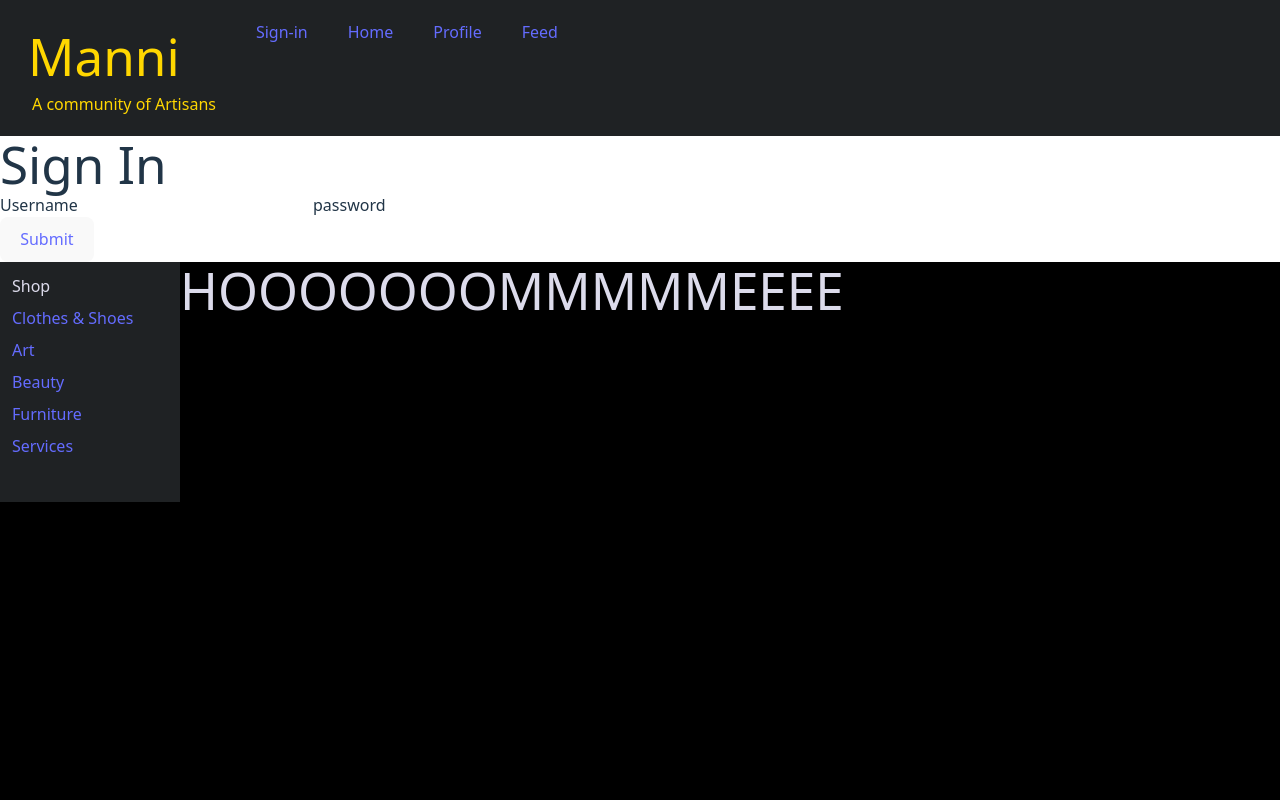
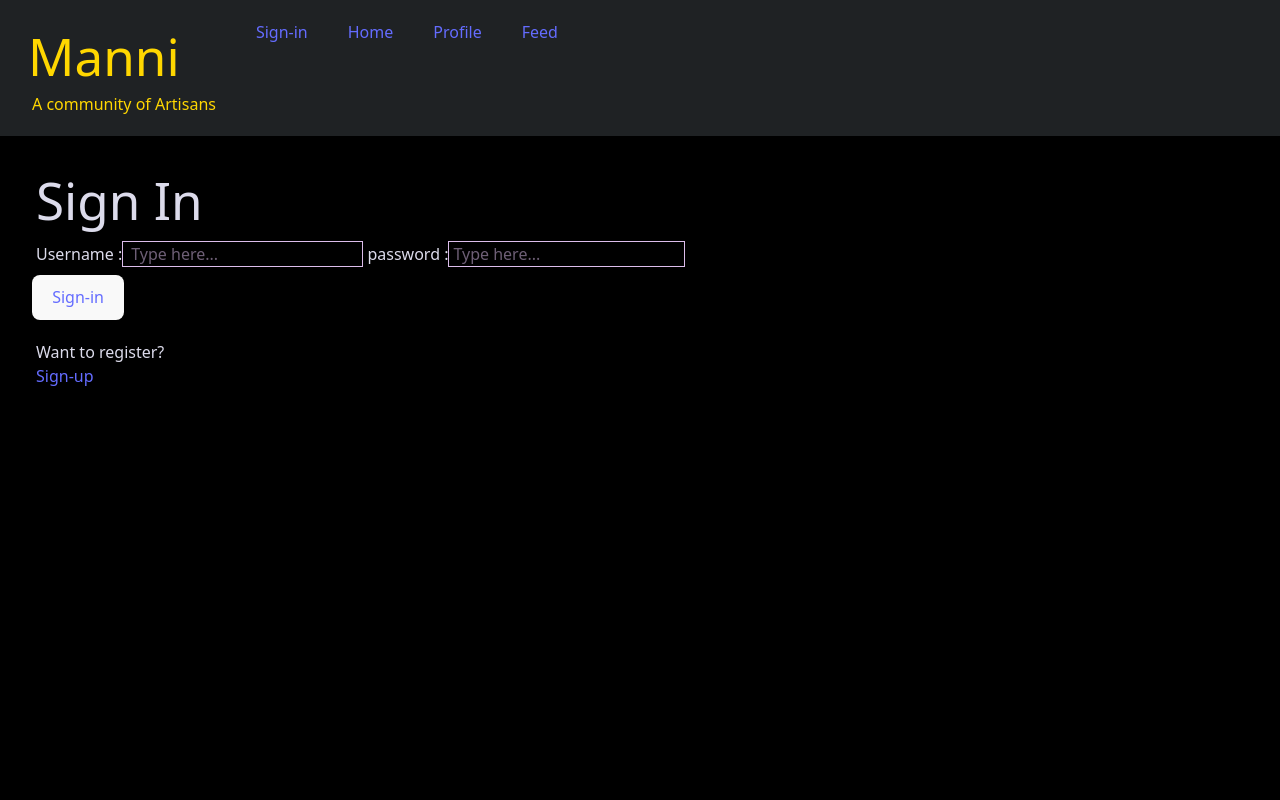
Before and after one commit to shabalalaLandiwe/viteReactApp, a React (Vite) app: page /Login in a window 1280 px wide. Shown: the top 800 px of the page. Built offline with nearby package versions, Linux system fonts and the light colour scheme.

Commit message:
fixed form rendering

```diff
--- a/src/App.jsx
+++ b/src/App.jsx
@@ -22,9 +22,11 @@ function App(){
       {/* Routes: a container for all my route definitions */}
 
       <Routes>
+        <Route path="/" element ={<Home/>}/>
         <Route path="/Login" element={<Login/>}/>
+
       </Routes>
-      <Home/>
+
       <Footer/>
     </BrowserRouter>
 
--- a/src/Header.jsx
+++ b/src/Header.jsx
@@ -7,25 +7,27 @@ function Header(){
     // it returns one JSX expression,
     return(
         <>
-            <header class="bg-[#1f2224] space-x-10  w-screen inline-flex p-5">
-                <div class="row-start-1 min-h-18 text-[#ffd700] "  >
+            <header className="bg-[#1f2224] space-x-10  w-screen inline-flex p-5">
+                <div className="row-start-1 min-h-18 text-[#ffd700] "  >
                     <h1 class="p-2">Manni</h1>
                     <h4 class="pl-3"> A community of Artisans </h4>
                 </div>
 
-                <div class="inline-grid space-x-50 space-x-reverse">
+                <div className="inline-grid space-x-50 space-x-reverse">
                         {/* <Link to ="/about">About</Link>  */}
                     <Link to ="/Login">Sign-in</Link>
                 </div>
-                 <div class="inline-grid" >
+                 <div className="inline-grid" >
                         {/* Link: Creates navigation links that update the URL */}
+                        {/* "/" renders home as the root element */}
+                        {/* This mean this page will load on page by default */}
                     <Link to ="/">Home</Link>  {" "}
                 </div>
-                <div class="inline-grid">
+                <div className="inline-grid">
                         {/* <Link to ="/about">About</Link>  */}
                     <Link to ="/Login">Profile</Link>
                 </div>
-                <div class="inline-grid">
+                <div className="inline-grid">
                         {/* <Link to ="/about">About</Link>  */}
                     <Link to ="/Login">Feed</Link>
                 </div>
--- a/src/Login.jsx
+++ b/src/Login.jsx
@@ -1,24 +1,41 @@
 import { Link } from "react-router-dom";
-function Login(){
+const Login =() =>{
     return(
-        <div className="Registration-page">
-            <h1>Sign In</h1>
+        <div className="Registration-page p-6 bg-[#000000]
+        text-[#dcdbeb]  h-screen  ">
+            <h1 className="p-3"> Sign In</h1>
 
-            <form>
-                <label> Username
-                    <input type="text" ></input>
-                </label>
+            <form className="">
+                <label className="pr-3"/> Username :
+                <input type="text" className="bg-[#000000]
+                pl-2 text-[#dcbdeb]
+                border focus:outline-none focus:ring-0 focus:border-white"
+                placeholder="Type here..."
+                    />
 
-                 <label> password
-                    <input type="text"></input>
-                </label>
+
+                 <label/> password :
+                <input type="text" className="bg-[#000000]
+                pl-1 text-[#dcbdeb]
+                border focus:outline-none focus:ring-0 focus:border-white"
+                placeholder="Type here..."/>
+
             </form>
 
-            <div>
+            <div className="p-2">
                 <Link>
-                <button>Submit</button>
+                    <button>Sign-in</button>
                 </Link>
             </div>
+
+            <div className="p-3">
+                <h5> Want to register?</h5>
+                <Link>
+                    Sign-up
+                </Link>
+            </div>
+
+
 
         </div>
     );
```
